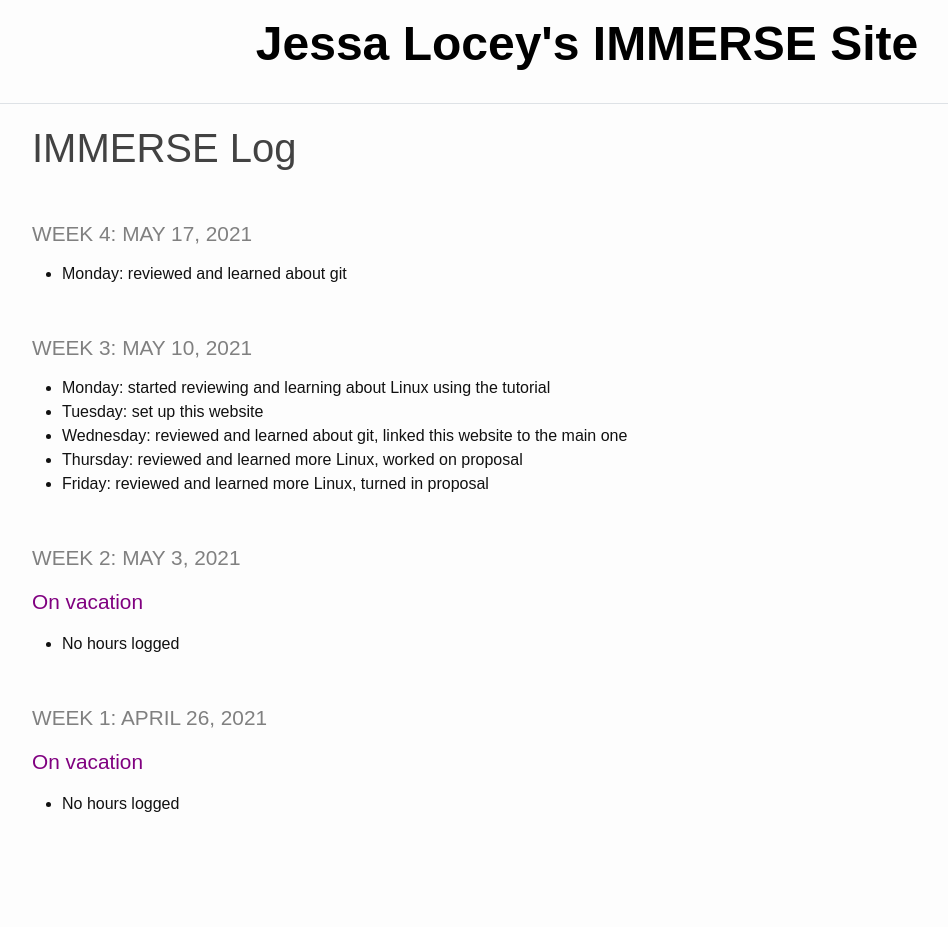
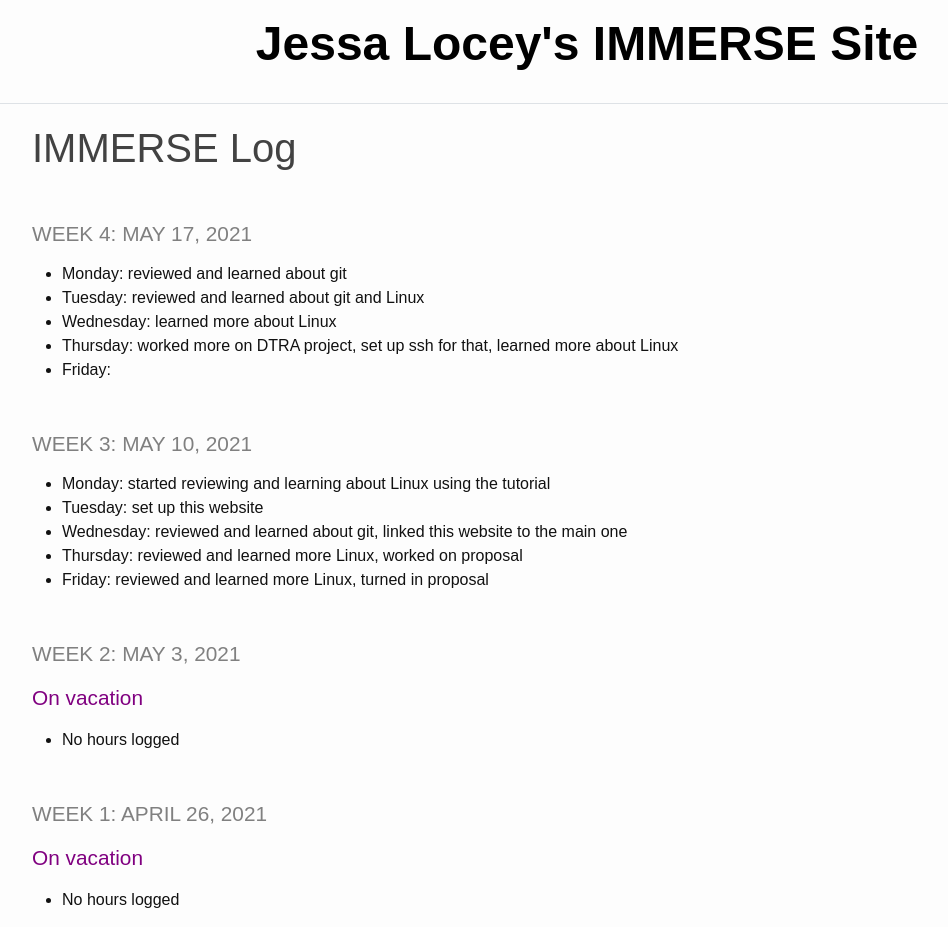
Before and after one commit to jessalocey/jessalocey.github.io, a Jekyll site: the page built from _pages/log.md, in a window 1280 px wide and 927 px high. Shown: the whole window, without its empty margins (53-1001 px from the left). Built offline with Jekyll 4.4.1, drawn with Linux system fonts in a browser that asks for light colours.

Commit message:
log update

```diff
--- a/_pages/log.md
+++ b/_pages/log.md
@@ -6,6 +6,10 @@ title: IMMERSE Log
 ### Week 4: May 17, 2021
 
 * **Monday:** reviewed and learned about git
+* **Tuesday:** reviewed and learned about git and Linux
+* **Wednesday:** learned more about Linux
+* **Thursday:** worked more on DTRA project, set up ssh for that, learned more about Linux
+* **Friday:**
 
 ### Week 3: May 10, 2021
 
```
